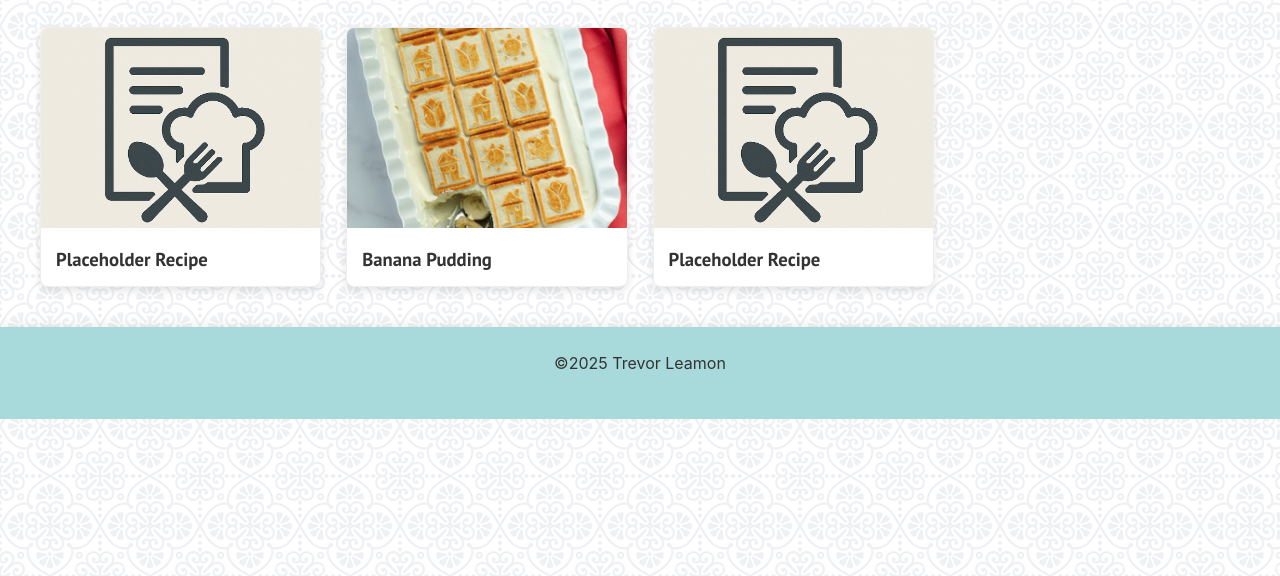
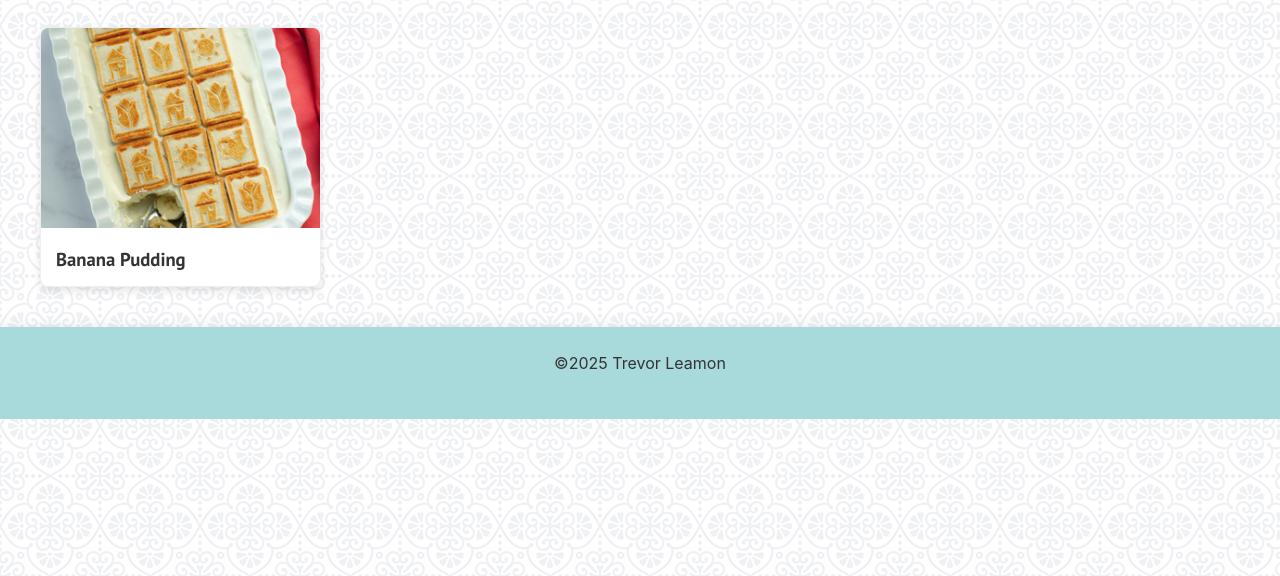
Before and after one commit to trev1996x/trevors-recipe-corner, a plain HTML site: page desserts.html in a window 1280 px wide. Shown: the part 224-800 px from the top of the page. Drawn offline with Linux system fonts and the light colour scheme.

Commit message:
Update desserts.html

```diff
--- a/desserts.html
+++ b/desserts.html
@@ -5,7 +5,7 @@
     <meta charset="UTF-8">
     <meta name="viewport" content="width=device-width, initial-scale=1.0">
     <title>Desserts</title>
-    <link rel="stylesheet" href="../../assets/css/style.css">
+    <link rel="stylesheet" href="../assets/css/style.css">
     <!-- PT Sans, Lilita One, and Overpass Imported from Google Fonts -->
     <link rel="preconnect" href="https://fonts.googleapis.com">
     <link rel="preconnect" href="https://fonts.gstatic.com" crossorigin>
@@ -36,19 +36,9 @@
 
         <h2>Desserts</h2>
         <div class="recipe-grid">
-            <a href="recipes/placeholder-recipe.html" class="recipe-tile">
-                <img src="assets/images/placeholder.png" alt="Placeholder Recipe">
-                <h3>Placeholder Recipe</h3>
-            </a>
-
             <a href="recipes/desserts/banana-pudding.html" class="recipe-tile">
                 <img src="assets/images/banana-pudding.png" alt="Banana Pudding">
                 <h3>Banana Pudding</h3>
-            </a>
-
-            <a href="recipes/placeholder-recipe.html" class="recipe-tile">
-                <img src="assets/images/placeholder.png" alt="Placeholder Recipe">
-                <h3>Placeholder Recipe</h3>
             </a>
         </div>
     </main>
```
